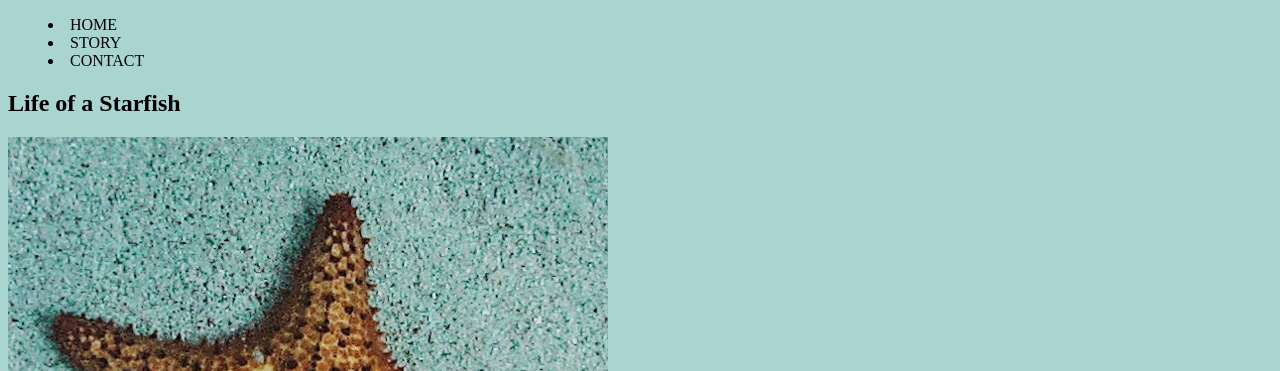
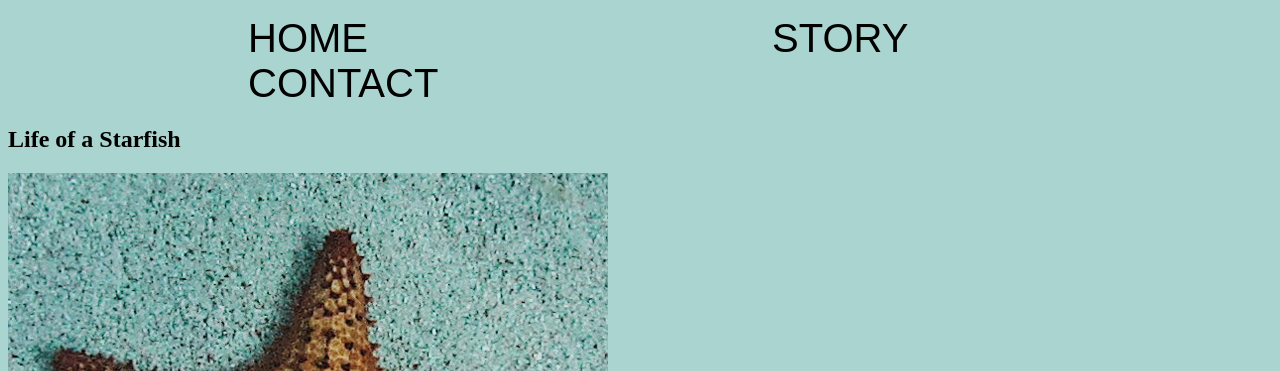
Before and after one commit to dera0012/midterm, a plain HTML site: page index.html in a window 1280 px wide. Shown: the part 429-800 px from the top of the page. Drawn offline with Linux system fonts and the light colour scheme.

Commit message:
style li

```diff
--- a/index.html
+++ b/index.html
@@ -20,11 +20,11 @@
 
 
 
-     <menu>
+     <ul>
         <li>HOME</li>
-        <li>STORY</li>
+        <li class="border">STORY</li>
         <LI>CONTACT</LI>
-     </menu>
+     </ul>
 
 
 
--- a/style.css
+++ b/style.css
@@ -33,3 +33,14 @@ h1{
     /* source
     https://www.w3schools.com/css/tryit.asp?filename=trycss_image_text_center */
 }
+
+
+/* menu  */
+
+
+li{
+    display: inline;
+    font: 1em sans-serif;
+    margin: 200px;
+    font-size: 40px;
+}
```
